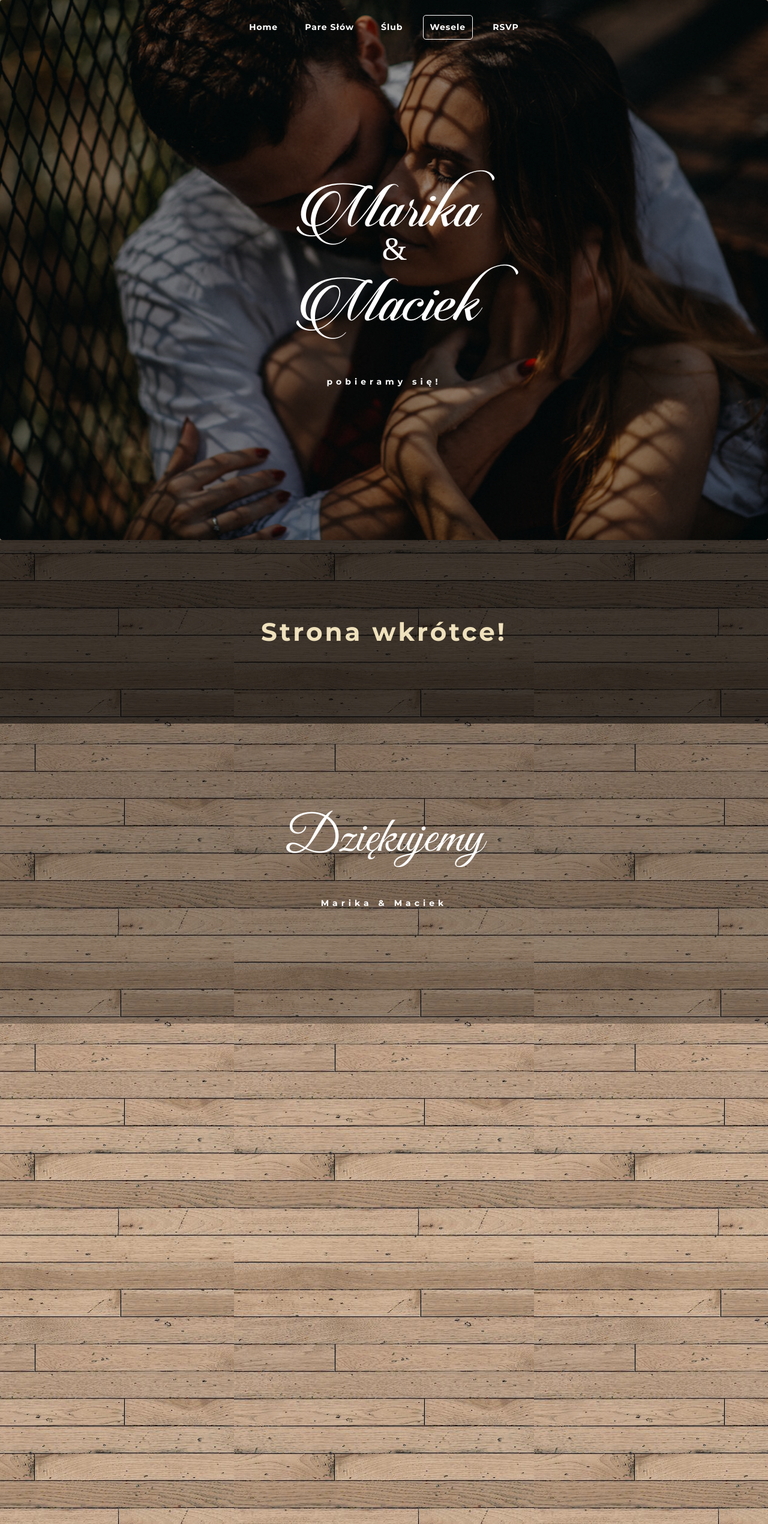
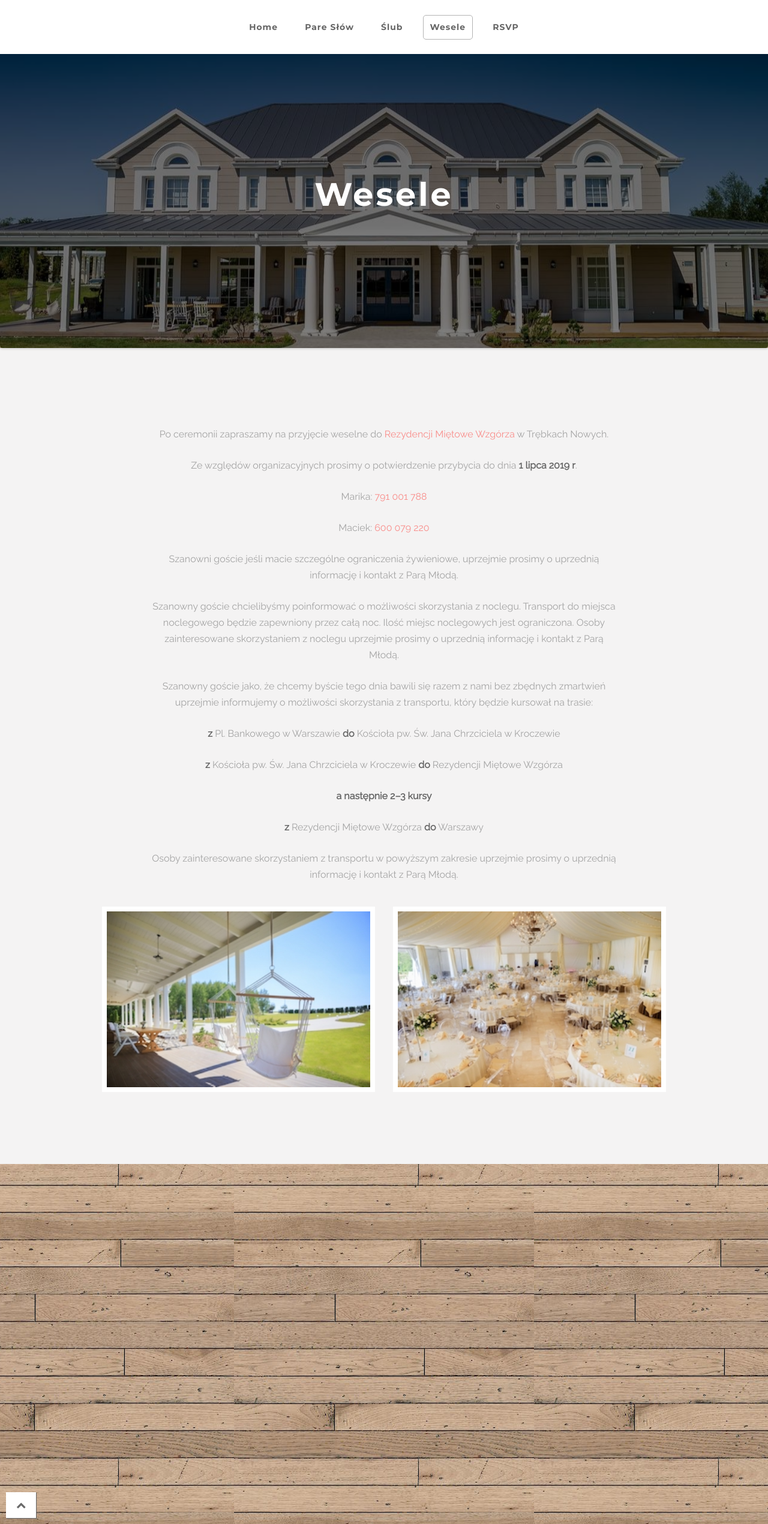
Before and after one commit to cmbuckley/marikaimaciek.pl, a Jekyll site: the page built from wesele.html, in a window 1280 px wide. Shown: the whole page at 60% size. Built offline with Jekyll 4.4.1, drawn with Linux system fonts in a browser that asks for light colours.

Commit message:
Reception page

```diff
--- a/css/style.scss
+++ b/css/style.scss
@@ -1506,7 +1506,7 @@ hr.line-divider{
     width:100%;
 }
 
-#map-canvas-church{
+#map-canvas-church,#map-canvas-reception{
     height:600px;
     width:100%;
 }
--- /dev/null
+++ b/js/map-reception.js
@@ -0,0 +1,85 @@
+(function($) {
+
+'use strict';
+
+    // CHECK WINDOW RESIZE
+    var is_windowresize = false;
+    $(window).resize(function(){
+        is_windowresize = true;
+    });
+
+    //INITIALIZE MAP
+    function initialize() {
+
+        //DEFINE MAP OPTIONS
+        //=======================================================================================
+          var mapOptions = {
+            zoom: 14,
+            mapTypeId: google.maps.MapTypeId.ROADMAP,
+            center: new google.maps.LatLng(52.454535, 20.524110),
+            panControl: true,
+              zoomControl: true,
+              mapTypeControl: true,
+              //scaleControl: false,
+              streetViewControl: true,
+              overviewMapControl: true,
+            //rotateControl:true,
+            scrollwheel: false,
+
+          };
+
+        //CREATE NEW MAP
+        //=======================================================================================
+          var map = new google.maps.Map(document.getElementById('map-canvas-reception'), mapOptions);
+
+        //ADD NEW MARKER WITH LABEL
+        //=======================================================================================
+        var marker1 = new MarkerWithLabel({
+               position: new google.maps.LatLng(52.454535, 20.524110),
+               draggable: false,
+               raiseOnDrag: false,
+               map: map,
+         });
+
+        //INFO WINDOWS 1
+        //=======================================================================================
+        var contentString1 = ''+
+        '<div class="info-window-wrapper">'+
+            '<h6>Miętowe Wzgórza</h6>'+
+            '<div class="info-window-desc">Trębki Nowe 90<br />05-170 Zakroczym<br />Polska</div>' +
+            '<div class="info-window-link"><a href="https://goo.gl/maps/ErbedyAPkfG2" target="_blank" class="grey-link with-underline">Zobacz w Mapach Google</a></div>'+
+          '</div>';
+
+        var marker1_infowindow = new google.maps.InfoWindow({
+              content: contentString1,
+            maxWidth: 200,
+            pixelOffset: new google.maps.Size(0,-10)
+          });
+
+        //OPEN INFO WINDOWS ON LOAD
+          marker1_infowindow.open(map, marker1);
+
+        //ON MARKER CLICK EVENTS
+        google.maps.event.addListener(marker1, 'click', function() {
+            marker1_infowindow.open(map,marker1);
+          });
+
+
+        //ON BOUND EVENTS AND WINDOW RESIZE
+        //=======================================================================================
+        google.maps.event.addListener(map, 'bounds_changed', function() {
+            if (is_windowresize) {
+                //map.setCenter(marker.getPosition());
+                window.setTimeout(function() {
+                      map.panTo(marker1.getPosition());
+                }, 500);
+            }
+            is_windowresize=false;
+        });
+    }
+
+    // LOAD GMAP
+    google.maps.event.addDomListener(window, 'load', initialize);
+
+
+})(jQuery);
--- a/slub.html
+++ b/slub.html
@@ -23,7 +23,7 @@ map_footer: church
                                 <p class="animation fadeInUp">serdecznie zapraszają</p>
                                 <p class="animation fadeInUp">na uroczystość Zaślubin, która odbędzie się</p>
                                 <p class="animation fadeInUp"><strong>14 sierpnia 2019 r. o godzinie 17:00</strong></p>
-                                <p class="animation fadeInUp"><strong>w kościele pw. Św. Jana Chrzciciela w Kroczewie</strong></p>
+                                <p class="animation fadeInUp">w <strong><a href="http://www.parafiakroczewo.pl/news.php">kościele pw. Św. Jana Chrzciciela</a></strong> w Kroczewie</p>
                                 <p class="animation fadeInUp">Szanowni goście życzenia i upominki będzie można składać przed kościołem po zakończeniu mszy świętej.</p>
                             </div>
                         </div>
--- a/wesele.html
+++ b/wesele.html
@@ -1,4 +1,36 @@
 ---
-layout: construction
+layout: block_nav
 title: Wesele
+slide_images:
+  - image: reception.jpg
+    position: "center 25%"
+    overlay: 0.5
+map_footer: reception
 ---
+            <section id="reception-section" class="section-block more-grey">
+                <div class="container">
+                    <div class="row">
+                        <div class="col-md-offset-1 col-md-10 text-center">
+                            <div class="paragraph-row-wrapper">
+                                <p class="animation fadeInUp">Po ceremonii zapraszamy na przyjęcie weselne do <a href="http://www.mietowewzgorza.pl/">Rezydencji Miętowe Wzgórza</a> w Trębkach Nowych.</p>
+                                <p class="animation fadeInUp">Ze względów organizacyjnych prosimy o potwierdzenie przybycia do dnia <strong>1 lipca 2019 r</strong>.</p>
+                                <p class="animation fadeInUp">Marika: <a href="tel:+48791001788">791&nbsp;001&nbsp;788</a></p>
+                                <p class="animation fadeInUp">Maciek: <a href="tel:+48600079220">600&nbsp;079&nbsp;220</a></p>
+                                <p class="animation fadeInUp">Szanowni goście jeśli macie szczególne ograniczenia żywieniowe, uprzejmie prosimy o uprzednią informację i kontakt z Parą Młodą.</p>
+                                <p class="animation fadeInUp">Szanowny goście chcielibyśmy poinformować o możliwości skorzystania z noclegu. Transport do miejsca noclegowego będzie zapewniony przez całą noc. Ilość miejsc noclegowych jest ograniczona. Osoby zainteresowane skorzystaniem z noclegu uprzejmie prosimy o uprzednią informację i kontakt z Parą Młodą.</p>
+                                <p class="animation fadeInUp">Szanowny goście jako, że chcemy byście tego dnia bawili się razem z nami bez zbędnych zmartwień uprzejmie informujemy o możliwości skorzystania z transportu, który będzie kursował na trasie:</p>
+                                <p class="animation fadeInUp"><strong>z</strong> Pl. Bankowego w Warszawie <strong>do</strong> Kościoła pw. Św. Jana Chrzciciela w Kroczewie</p>
+                                <p class="animation fadeInUp"><strong>z</strong> Kościoła pw. Św. Jana Chrzciciela w Kroczewie <strong>do</strong> Rezydencji Miętowe Wzgórza</p>
+                                <p class="animation fadeInUp"><strong>a następnie 2&ndash;3 kursy</strong></p>
+                                <p class="animation fadeInUp"><strong>z</strong> Rezydencji Miętowe Wzgórza <strong>do</strong> Warszawy</p>
+                                <p class="animation fadeInUp">Osoby zainteresowane skorzystaniem z transportu w powyższym zakresie uprzejmie prosimy o uprzednią informację i kontakt z Parą Młodą.</p>
+                            </div>
+                        </div>
+                    </div>
+
+                    <div class="row">
+                        {% include gallery_image.html image="reception1.jpg" width="6" %}
+                        {% include gallery_image.html image="reception2.jpg" width="6" %}
+                    </div>
+                </div>
+            </section>
```
Also changed, not shown: img/gallery/reception1.jpg (added), img/gallery/reception2.jpg (added), img/gallery/thumb/reception1.jpg (added), img/gallery/thumb/reception2.jpg (added), img/slides/reception.jpg (added).
